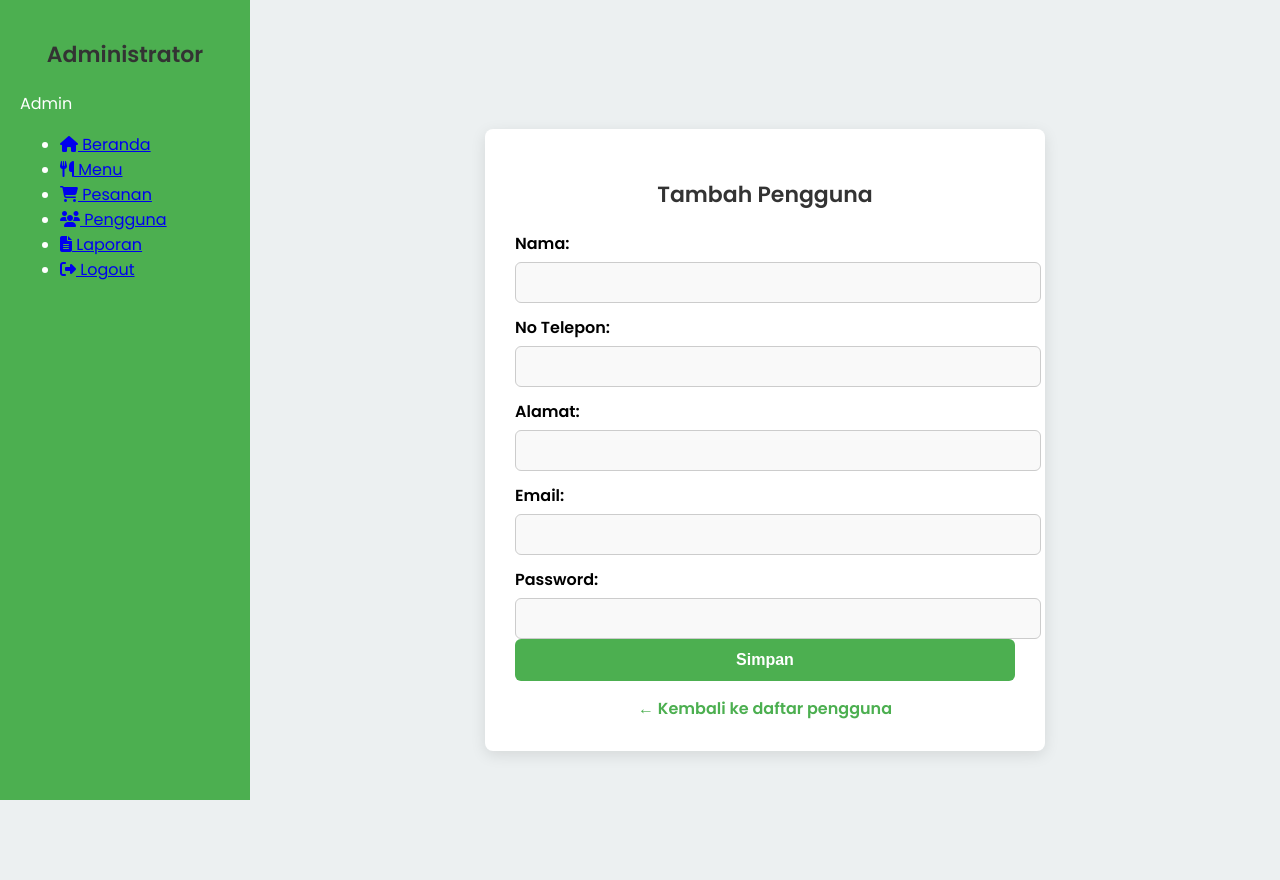
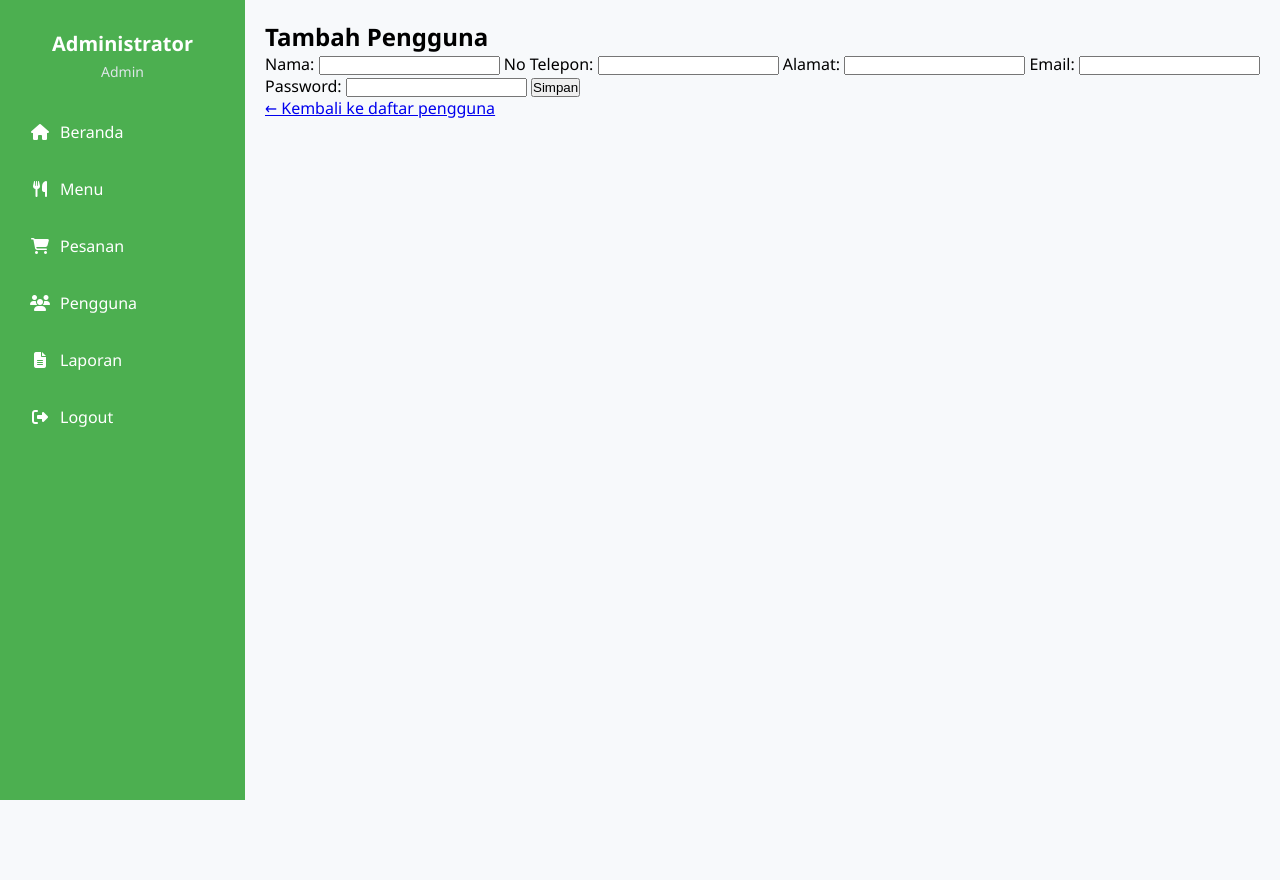
Before and after one commit to mftaa35/AyamKrispyWeb, a PHP site: page /tambah_pengguna.php in a window 1280 px wide. After the commit the page ends 800 px from the top, so only its background shows below. Run offline with PHP 8.4, Linux system fonts and the light colour scheme; data that the repository does not hold is empty.

Commit message:
Update tambah_pengguna.php

```diff
--- a/tambah_pengguna.php
+++ b/tambah_pengguna.php
@@ -26,124 +26,167 @@ if ($_SERVER["REQUEST_METHOD"] == "POST") {
     <title>Tambah Pengguna</title>
     <link rel="stylesheet" href="https://cdnjs.cloudflare.com/ajax/libs/font-awesome/6.4.0/css/all.min.css">
     <link href="https://fonts.googleapis.com/css2?family=Poppins:wght@300;400;600&display=swap" rel="stylesheet">
-
      <style>
-        body {
-            font-family: 'Poppins', sans-serif;
-            background-color: #ecf0f1;
+    * {
+      box-sizing: border-box;
       margin: 0;
       padding: 0;
-            display: flex;
+    }
+
+    body {
+      font-family: 'Segoe UI', Tahoma, Geneva, Verdana, sans-serif;
+      background-color: #f7f9fb;
     }
 
     .sidebar {
-            width: 250px;
-            height: 100vh;
+      width: 245px;
       background-color: #4CAF50;
-            color: white;
       position: fixed;
       top: 0;
       left: 0;
+      bottom: 0;
+      color: #fff;
       padding: 20px;
-            box-sizing: border-box;
+      transition: all 0.3s ease;
+      z-index: 1000;
+    }
+
+    .sidebar .profile {
+      text-align: center;
+      margin-bottom: 30px;
+    }
+
+    .sidebar .profile h2 {
+      margin: 10px 0 5px;
+      font-size: 20px;
+    }
+
+    .sidebar .profile p {
+      font-size: 14px;
+      color: #dfe6e9;
+    }
+
+    .sidebar .menu ul {
+      list-style: none;
+    }
+
+    .sidebar .menu li {
+      margin: 15px 0;
+    }
+
+    .sidebar .menu a {
+      color: #fff;
+      text-decoration: none;
+      display: flex;
+      align-items: center;
+      padding: 10px;
+      border-radius: 8px;
+      transition: background 0.3s;
+    }
+
+    .sidebar .menu a:hover {
+      background: rgba(255, 255, 255, 0.1);
+    }
+
+    .sidebar .menu a i {
+      margin-right: 10px;
+      min-width: 20px;
+      text-align: center;
     }
 
     .main-content {
-            margin-left: 250px;
-            padding: 40px;
-            width: calc(100% - 250px);
-            display: flex;
-            justify-content: center;
-            align-items: center;
-            min-height: 100vh;
+      margin-left: 245px;
+      padding: 20px;
+      transition: all 0.3s ease;
     }
 
-        .form-container {
-            background-color: white;
-            padding: 30px;
-            border-radius: 8px;
-            max-width: 500px;
-            box-shadow: 0 4px 15px rgba(0,0,0,0.1);
-            width: 100%;
+    .topbar {
+      background: #ffffff;
+      padding: 20px;
+      box-shadow: 0 2px 4px rgba(0,0,0,0.1);
+      display: flex;
+      justify-content: space-between;
+      align-items: center;
+      border-radius: 15px;
+      margin-bottom: 20px;
     }
 
-        h2 {
-            font-size: 22px;
-            text-align: center;
-            margin-bottom: 20px;
-            color: #333;
+    .toggle-menu {
+      font-size: 24px;
+      cursor: pointer;
+      color: #4CAF50;
+      display: none;
     }
 
-        label {
-            font-weight: bold;
-            display: block;
-            margin: 12px 0 6px;
+    .info-box {
+      background: #ffffff;
+      padding: 20px;
+      border-radius: 12px;
+      box-shadow: 0 4px 8px rgba(0,0,0,0.05);
     }
 
-        input[type="text"],
-        input[type="email"],
-        input[type="password"] {
-            width: 100%;
-            padding: 12px;
-            border: 1px solid #ccc;
-            border-radius: 6px;
-            transition: 0.3s;
-            background: #f9f9f9;
+    .info-box h2 {
+      color: #4CAF50;
+      margin-bottom: 10px;
     }
 
-        input[type="text"]:focus,
-        input[type="email"]:focus,
-        input[type="password"]:focus {
-            border-color: #4CAF50;
-            background: #fff;
+    .info-box p {
+      color: #555;
+      line-height: 1.6;
     }
 
-        input[type="submit"] {
-            width: 100%;
-            padding: 12px;
-            background-color: #4CAF50;
-            border: none;
-            color: white;
-            font-size: 16px;
-            font-weight: bold;
-            border-radius: 6px;
-            cursor: pointer;
-            transition: 0.3s;
+    /* Responsive */
+    @media (max-width: 768px) {
+      .sidebar {
+        position: fixed;
+        width: 70px;
+        padding: 15px 10px;
       }
 
-        input[type="submit"]:hover {
-            background-color: #45a049;
+      .sidebar .profile h2,
+      .sidebar .profile p,
+      .sidebar .menu span {
+        display: none;
       }
 
-        .back-link {
-            display: block;
-            text-align: center;
-            margin-top: 15px;
-            color: #4CAF50;
-            font-weight: bold;
-            text-decoration: none;
+      .main-content {
+        margin-left: 70px;
       }
 
-        .back-link:hover {
-            text-decoration: underline;
+      .toggle-menu {
+        display: block;
+      }
+    }
+
+    @media (max-width: 480px) {
+      .topbar h1 {
+        font-size: 18px;
+      }
+
+      .info-box h2 {
+        font-size: 20px;
+      }
+
+      .info-box p {
+        font-size: 14px;
+      }
     }
   </style>
 </head>
 <body>
-
-<div class="sidebar">
+  <div class="sidebar" id="sidebar">
     <div class="profile">
       <h2>Administrator</h2>
       <p>Admin</p>
     </div>
     <div class="menu">
       <ul>
-            <li><a href="admindashboard.php"><i class="fas fa-home"></i> Beranda</a></li>
-            <li><a href="admin_page.php"><i class="fas fa-utensils"></i> Menu</a></li>
-            <li><a href="admin_pesanan.php"><i class="fas fa-shopping-cart"></i> Pesanan</a></li>
-            <li><a href="admin_pengguna.php"><i class="fas fa-users"></i> Pengguna</a></li>
-            <li><a href="laporan.php"><i class="fas fa-file-alt"></i> Laporan</a></li>
-            <li><a href="logout.php"><i class="fas fa-sign-out-alt"></i> Logout</a></li>
+        <li><a href="admindashboard.php"><i class="fas fa-home"></i><span>Beranda</span></a></li>
+        <li><a href="admin_page.php"><i class="fas fa-utensils"></i><span>Menu</span></a></li>
+        <li><a href="admin_pesanan.php"><i class="fas fa-shopping-cart"></i><span>Pesanan</span></a></li>
+        <li><a href="admin_pengguna.php"><i class="fas fa-users"></i><span>Pengguna</span></a></li>
+        <li><a href="laporan.php"><i class="fas fa-file-alt"></i><span>Laporan</span></a></li>
+        <li><a href="logout.php"><i class="fas fa-sign-out-alt"></i><span>Logout</span></a></li>
       </ul>
     </div>
   </div>
```
Lines whose indentation alone changed are shown as unchanged.
